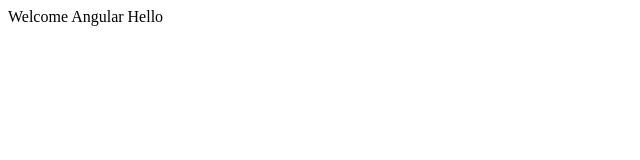
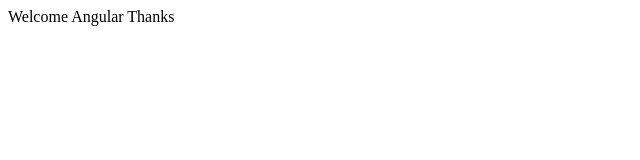
Before and after one commit to jalodara/follower-app, an Angular app: page / in a window 1280 px wide. Shown: the top 160 px of the page, without its empty margins (0-640 px from the left). Built offline with nearby package versions, Linux system fonts and the light colour scheme.

Commit message:
Update app.component.html
th

```diff
--- a/src/app/app.component.html
+++ b/src/app/app.component.html
@@ -1,3 +1,4 @@
 <div>
-Welcome Angular Hello
+Welcome Angular
+Thanks
 </div>
```
